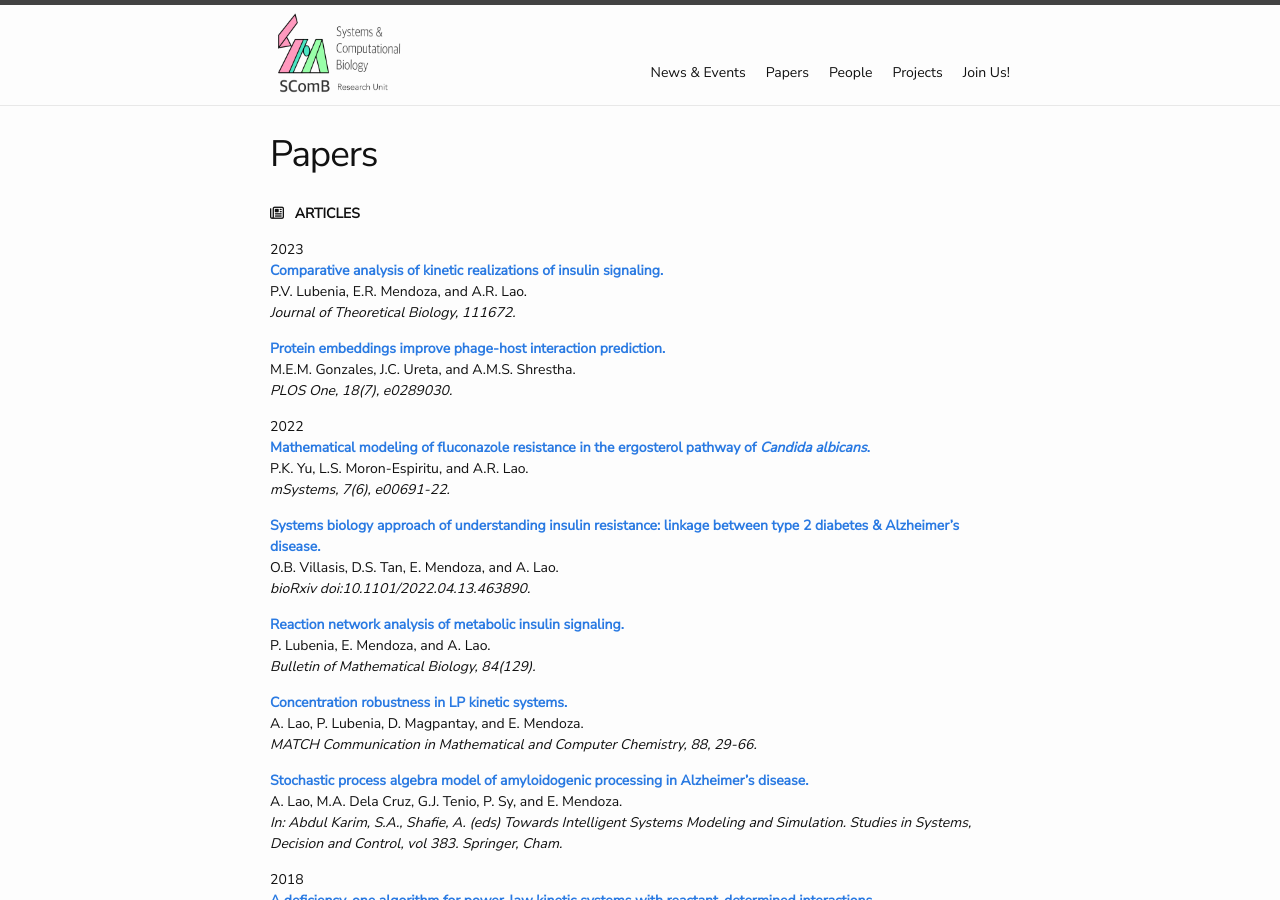
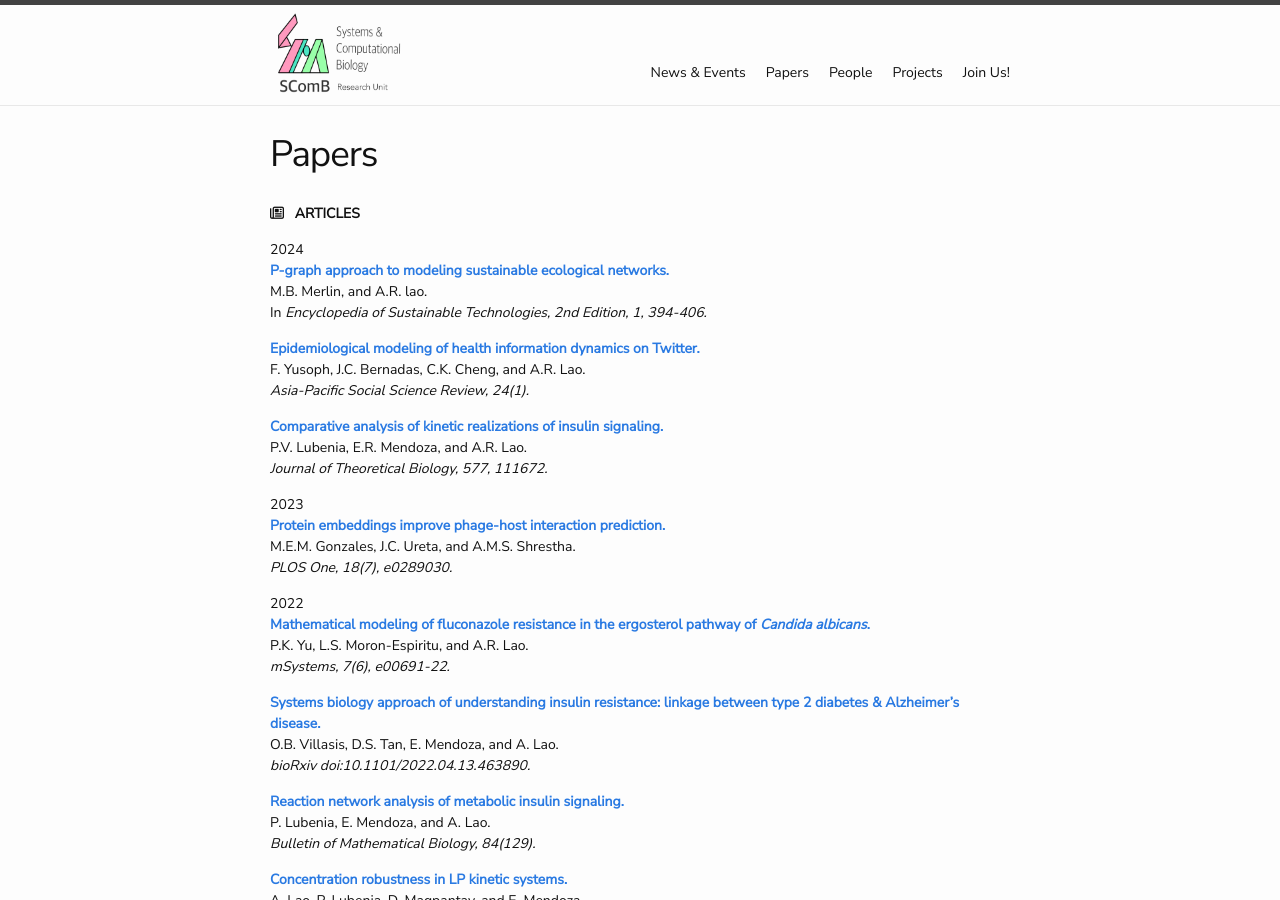
Before and after one commit to dlsu-scomb/dlsu-scomb.github.io, a Jekyll site: the page built from papers.md, in a window 1280 px wide and 900 px high. Built offline with Jekyll 4.4.1, drawn with Linux system fonts in a browser that asks for light colours; nearby versions of some CDN libraries; a style sheet for code colours, icons or effects is not loaded.

Commit message:
Update papers.md

```diff
--- a/papers.md
+++ b/papers.md
@@ -5,11 +5,20 @@ permalink: /papers/
 ---
 <i class="fa-regular fa-newspaper"></i> &nbsp; **ARTICLES**
 
-2023 <br>
+2024 <br>
+[**P-graph approach to modeling sustainable ecological networks.**](https://www.sciencedirect.com/science/article/pii/B9780323903868000383?via%3Dihub) <br>
+M.B. Merlin, and A.R. lao. <br>
+In *Encyclopedia of Sustainable Technologies, 2nd Edition, 1, 394-406.*
+
+[**Epidemiological modeling of health information dynamics on Twitter.**](https://www.dlsu.edu.ph/wp-content/uploads/pdf/research/journals/apssr/2024-march-vol24-1/ra7.pdf) <br>
+F. Yusoph, J.C. Bernadas, C.K. Cheng, and A.R. Lao. <br>
+*Asia-Pacific Social Science Review, 24(1).*
+
 [**Comparative analysis of kinetic realizations of insulin signaling.**](https://www.sciencedirect.com/science/article/pii/S0022519323002692) <br>
 P.V. Lubenia, E.R. Mendoza, and A.R. Lao. <br>
-*Journal of Theoretical Biology, 111672.*
+*Journal of Theoretical Biology, 577, 111672.*
 
+2023 <br>
 [**Protein embeddings improve phage-host interaction prediction.**](https://journals.plos.org/plosone/article/authors?id=10.1371/journal.pone.0289030) <br>
 M.E.M. Gonzales, J.C. Ureta, and A.M.S. Shrestha. <br>
 *PLOS One, 18(7), e0289030.*
```
